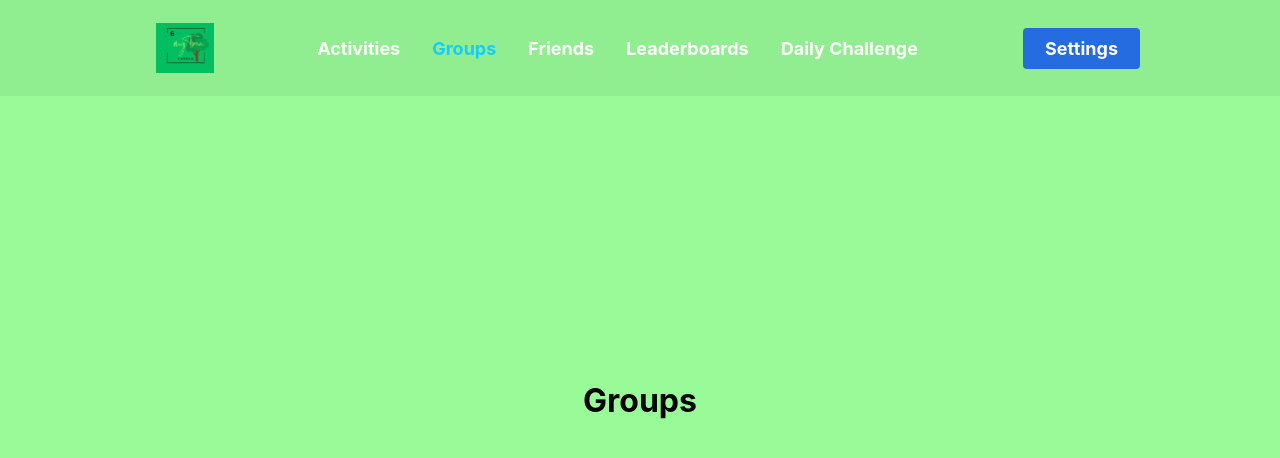
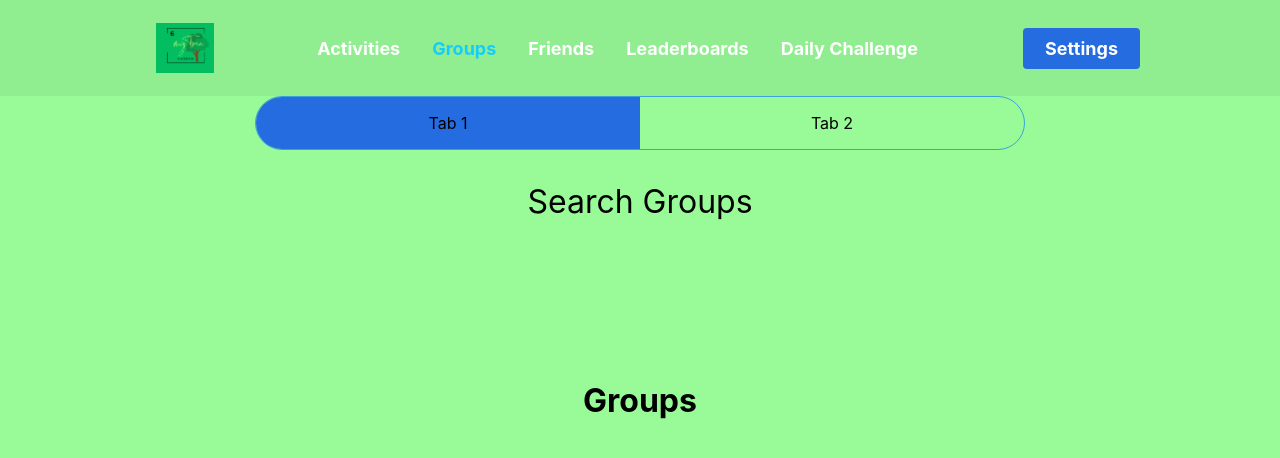
Before and after one commit to bdgillis/CS307-myTree, a React (Create React App) app in the folder react-node-app/client/: page /groups in a window 1280 px wide. Shown: the top 458 px of the page. Built offline with nearby package versions, Linux system fonts and the light colour scheme; no server answers.

Commit message:
Created tabs for groups page

```diff
--- a/react-node-app/client/src/App.css
+++ b/react-node-app/client/src/App.css
@@ -4,7 +4,7 @@
     flex-direction: column;
     min-height:100vh;
     justify-content:center;
-    background-color: #98fb98;
+    background-color: palegreen;
 
   }
 
@@ -18,6 +18,7 @@
 /* Tab Navigation */
 ul.nav {
     width: 60%;
+    top: 1.2rem;
     margin: 0 auto 2rem;
     display: flex;
     align-items: center;
@@ -57,9 +58,17 @@ ul.nav {
     background: rgba(50, 224, 196, 0.15);
   }
   ul.nav li.active {
-    background: #39A2DB;
+    background: #256ce1;
   }
 
+.createTab p {
+  font-size: 2rem;
+  text-align: center;
+}
+.searchTab p {
+  font-size: 2rem;
+  text-align: center;
+}
 
 .FirstTab p,
 .SecondTab p,
--- /dev/null
+++ b/react-node-app/client/src/components/GroupsComponents/CreateTab.js
@@ -0,0 +1,10 @@
+import React from "react";
+const CreateTab = () => {
+  return (
+    <div className="createTab">
+      <p>Create Groups</p>
+      {/* Second  tab content will go here */}
+    </div>
+  );
+};
+export default CreateTab;
--- /dev/null
+++ b/react-node-app/client/src/components/GroupsComponents/GroupsTabs.js
@@ -0,0 +1,46 @@
+import React, {useState} from "react";
+import FirstTab from "./SearchTab";
+import SecondTab from "./CreateTab";
+import ThirdTab from "../AllTabs/ThirdTab";
+
+
+
+const GroupsTabs = () => {
+  const [activeTab, setActiveTab] = useState("tab1");
+
+  //  Functions to handle Tab Switching
+  const handleTab1 = () => {
+    // update the state to tab1
+    setActiveTab("tab1");
+  };
+  const handleTab2 = () => {
+    // update the state to tab2
+    setActiveTab("tab2");
+  };
+
+  return (
+    <div className="Tabs">
+      {/* Tab nav */}
+      <ul className="nav">
+        <li className={activeTab === "tab1" ? "active" : ""}
+            onClick={handleTab1}
+        >
+            Tab 1
+        </li>
+
+        <li className={activeTab === "tab2" ? "active" : ""}
+            onClick={handleTab2}
+        >
+            Tab 2
+        </li>
+
+      </ul>
+      <div className="outlet">
+        {activeTab === "tab1" ? <FirstTab /> :
+        activeTab === "tab2" ? <SecondTab /> : <ThirdTab />}
+      </div>
+
+    </div>
+  );
+};
+export default GroupsTabs;
--- /dev/null
+++ b/react-node-app/client/src/components/GroupsComponents/SearchTab.js
@@ -0,0 +1,10 @@
+import React from "react";
+const SearchTab = () => {
+  return (
+    <div className="searchTab">
+      <p>Search Groups</p>
+      {/* Second  tab content will go here */}
+    </div>
+  );
+};
+export default SearchTab;
--- a/react-node-app/client/src/pages/Groups.js
+++ b/react-node-app/client/src/pages/Groups.js
@@ -1,6 +1,7 @@
 import React, {useState} from 'react'
 import Navbar from '../components/Navbar/Navbar';
 import Sidebar from '../components/Sidebar/Sidebar';
+import Tabs from '../components/GroupsComponents/GroupsTabs';
 import './Logout.css'
 
 
@@ -14,6 +15,7 @@ const Groups = () => {
 			<div className='NavMenu'>
 				<Sidebar isOpen={isOpen} toggle={toggle} />
 				<Navbar toggle={toggle} />
+				<Tabs />
 			</div>
 
 			<div style={{
```
